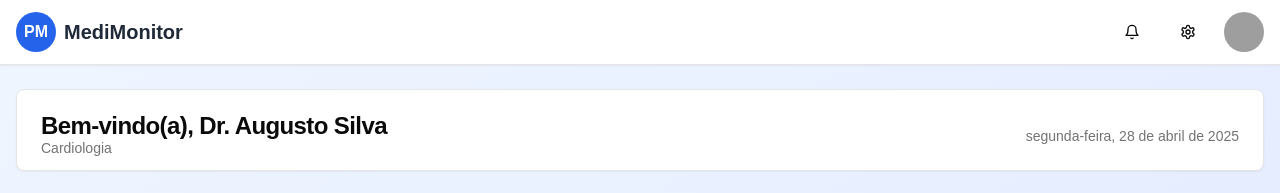
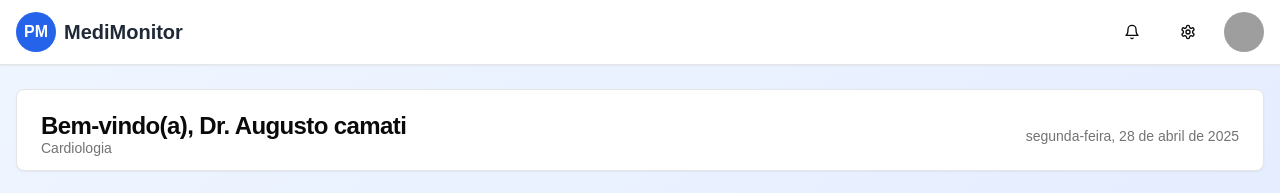
Before and after one commit to augustocamati/paciente, a Next.js app: page / in a window 1280 px wide. Shown: the top 193 px of the page. Built offline with nearby package versions, Linux system fonts and the light colour scheme; grey boxes are pictures that could not be loaded.

Commit message:
fix: corrigir nome e email do médico no dashboard

```diff
--- a/components/doctor-dashboard.tsx
+++ b/components/doctor-dashboard.tsx
@@ -19,8 +19,8 @@ import {
 // Dados simulados do médico
 const doctorData = {
   id: 1,
-  name: "Dr. Augusto Silva",
-  email: "ana.silva@hospital.com",
+  name: "Dr. Augusto camati",
+  email: "augustocamati@hospital.com",
   specialty: "Cardiologia",
   avatar: "/placeholder.svg?height=40&width=40",
 }
```
